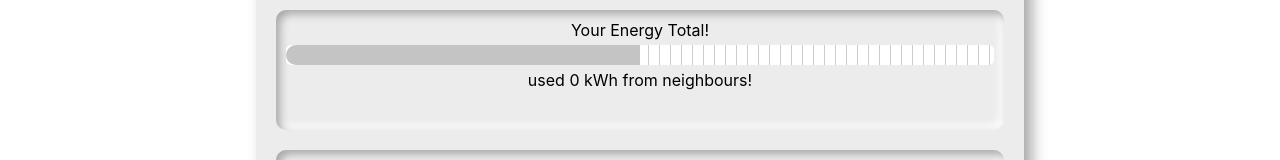
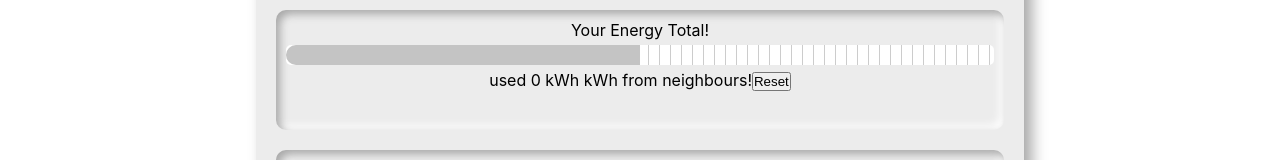
Before and after one commit to jackymomomo/sol49, a React (Create React App) app in the folder client/: page /dashboard in a window 1280 px wide. Shown: the part 617-777 px from the top of the page. Built offline with nearby package versions, Linux system fonts and the light colour scheme; no server answers; the database is empty; sample sign-in values are in the browser's storage.

Commit message:
reset button added

```diff
--- a/client/src/components/dashboard.js
+++ b/client/src/components/dashboard.js
@@ -14,18 +14,21 @@ import EarningsGraph from './earningsGraph';
 
 function Dashboard() {
     const [screenWidth, setScreenWidth] = useState(window.innerWidth);
-    const { deviceStatus, updateDeviceID, fetchDeviceStatus, toggleDeviceSwitch } = useDevice();
+    const { deviceStatus, setDeviceStatus, updateDeviceID, fetchDeviceStatus, toggleDeviceSwitch } = useDevice();
     const navigate = useNavigate();
     const [homeAssistantBattery, setHomeAssistantBattery] = useState('');
     const [userId, setUserId] = useState('');
     const [mode, setMode] = useState('off'); // State to store the mode
+    const [resetTFE, setResetTFE] = useState(false); // Flag to track if TFE has been reset
 
+    // Handle screen resizing
     useEffect(() => {
         const handleResize = () => setScreenWidth(window.innerWidth);
         window.addEventListener('resize', handleResize);
         return () => window.removeEventListener('resize', handleResize);
     }, []);
 
+    // Fetch user data from Firestore and set userId and mode
     useEffect(() => {
         const fetchUserData = async () => {
             const user = auth.currentUser;
@@ -46,11 +49,17 @@ function Dashboard() {
         fetchUserData();
     }, [navigate, updateDeviceID]);
 
+    // Poll the device status periodically, only if TFE has not been reset
     useEffect(() => {
-        const interval = setInterval(fetchDeviceStatus, 2000);
+        const interval = setInterval(() => {
+            if (!resetTFE) {
+                fetchDeviceStatus(); // Fetch status only if TFE has not been reset
+            }
+        }, 2000);
         return () => clearInterval(interval);
-    }, [fetchDeviceStatus]);
+    }, [fetchDeviceStatus, resetTFE]);
 
+    // Fetch Home Assistant Battery Percentage
     useEffect(() => {
         const fetchBatteryPercentage = async () => {
             try {
@@ -66,35 +75,73 @@ function Dashboard() {
         fetchBatteryPercentage();
     }, []);
 
+    const handleResetTFE = async () => {
+        const userRef = doc(db, 'users', auth.currentUser?.uid);
+        try {
+            // Get the current totalForwardEnergy value to store as the offset
+            const currentTFE = parseFloat(deviceStatus.totalForwardEnergy);
+
+            // Store this offset in Firestore
+            await updateDoc(userRef, {
+                tfeResetOffset: currentTFE // Save the current TFE as the offset
+            });
+
+            // Update local device status to reflect the change immediately
+            setDeviceStatus(prevState => ({
+                ...prevState,
+                totalForwardEnergy: '0 kWh' // Set local TFE to zero
+            }));
+
+            console.log("Total Forward Energy reset successfully!");
+        } catch (error) {
+            console.error("Failed to reset Total Forward Energy:", error);
+        }
+    };
+
     return (
         <div className='dashcontainer'>
-            {/* {screenWidth < 820 ? <ProfileNavBar userId={userId} /> : <NavBar2 />} */}
+            {/* Profile Navigation Bar */}
             <ProfileNavBar userId={userId} />
+
             <div className='card'>
+                {/* Mode Selector Component */}
                 <ModeSelector
                     toggleMode={(newMode) => {
                         const userRef = doc(db, 'users', auth.currentUser?.uid);
                         updateDoc(userRef, { mode: newMode }).then(() => {
                             console.log("Mode updated successfully!");
                             setMode(newMode); // Update local mode state
+                            setResetTFE(false); // Clear the reset flag when mode is toggled
                         })
                             .catch(error => console.error("Failed to update mode:", error));
                     }}
                     deviceStatus={deviceStatus}
                     toggleDeviceSwitch={toggleDeviceSwitch}
                 />
-                {/* <h2>Home Assistant Battery Percentage</h2>
-                <p>{homeAssistantBattery}</p> */}
+
                 <div className='measurements-container'>
+                    {/* Speedometer Gauge */}
                     <div className="measurement-box">
-                        <SpeedometerGauge currentWatts={parseFloat(deviceStatus.kW)} maxWatts={deviceStatus.nominalVoltage * deviceStatus.maxChargeCurrent / 1000} mode={mode} /> {/* Pass mode as a prop */}
+                        <SpeedometerGauge
+                            currentWatts={parseFloat(deviceStatus.kW)}
+                            maxWatts={deviceStatus.nominalVoltage * deviceStatus.maxChargeCurrent / 1000}
+                            mode={mode}
+                        /> {/* Pass mode as a prop */}
                     </div>
+
+                    {/* Total Forward Energy Display and Reset Button */}
                     <div className="measurement-box">
                         <span>Your Energy Total!</span>
-                        <div className="graph-bar"><div className="graph-value" style={{ width: `${parseFloat(deviceStatus.totalForwardEnergy) / deviceStatus.totalCapacity * 100}%` }}></div></div>
-                        <span>used {deviceStatus.totalForwardEnergy} from neighbours!</span>
+                        <div className="graph-bar">
+                            <div className="graph-value" style={{ width: `${parseFloat(deviceStatus.totalForwardEnergy) / deviceStatus.totalCapacity * 100}%` }}></div>
+                        </div>
+                        <span>used {deviceStatus.totalForwardEnergy} kWh from neighbours!</span>
+                        {/* Reset Button */}
+                        <button onClick={handleResetTFE}>Reset</button>
                     </div>
                 </div>
+
+                {/* Graph Components */}
                 <div className="measurement-box">
                     <KWhGraph />
                     <EarningsGraph/>
--- a/client/src/context/deviceContext.js
+++ b/client/src/context/deviceContext.js
@@ -63,6 +63,11 @@ export const DeviceProvider = ({ children }) => {
             const results = response.data.result;
             let newStatus = { ...deviceStatus };
 
+            // Fetch the TFE reset offset from Firestore
+            const userRef = doc(db, 'users', auth.currentUser?.uid);
+            const userDoc = await getDoc(userRef);
+            const tfeResetOffset = userDoc.exists() ? parseFloat(userDoc.data().tfeResetOffset || '0') : 0;
+
             const phaseAObj = results.find(d => d.code === 'phase_a');
             if (phaseAObj && phaseAObj.value) {
                 const phaseAData = decodePhaseAData(phaseAObj.value);
@@ -73,8 +78,10 @@ export const DeviceProvider = ({ children }) => {
 
             const energyObj = results.find(d => d.code === 'total_forward_energy');
             if (energyObj && energyObj.value) {
-                newStatus.totalForwardEnergy = (parseFloat(energyObj.value) / 100).toFixed(2) + ' kWh';
-                newStatus.batteryPercentage = ((parseFloat(newStatus.totalForwardEnergy) / 14.3) * 100).toFixed(2) + '%';
+                const rawTFE = parseFloat(energyObj.value) / 100;
+                const adjustedTFE = (rawTFE - tfeResetOffset).toFixed(2);
+                newStatus.totalForwardEnergy = `${adjustedTFE} kWh`;
+                newStatus.batteryPercentage = ((adjustedTFE / 14.3) * 100).toFixed(2) + '%';
             }
 
             const switchObj = results.find(d => d.code === 'switch');
```
